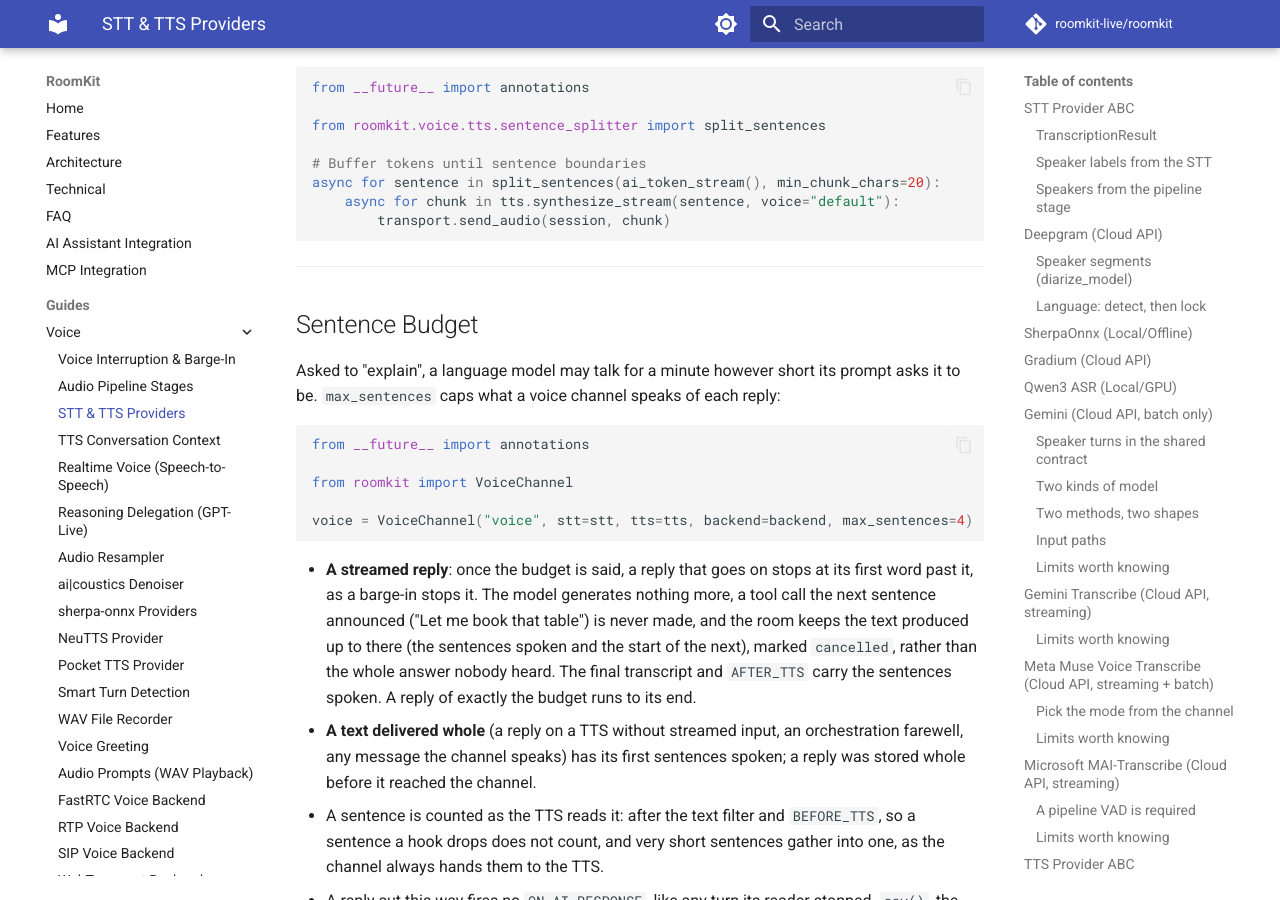
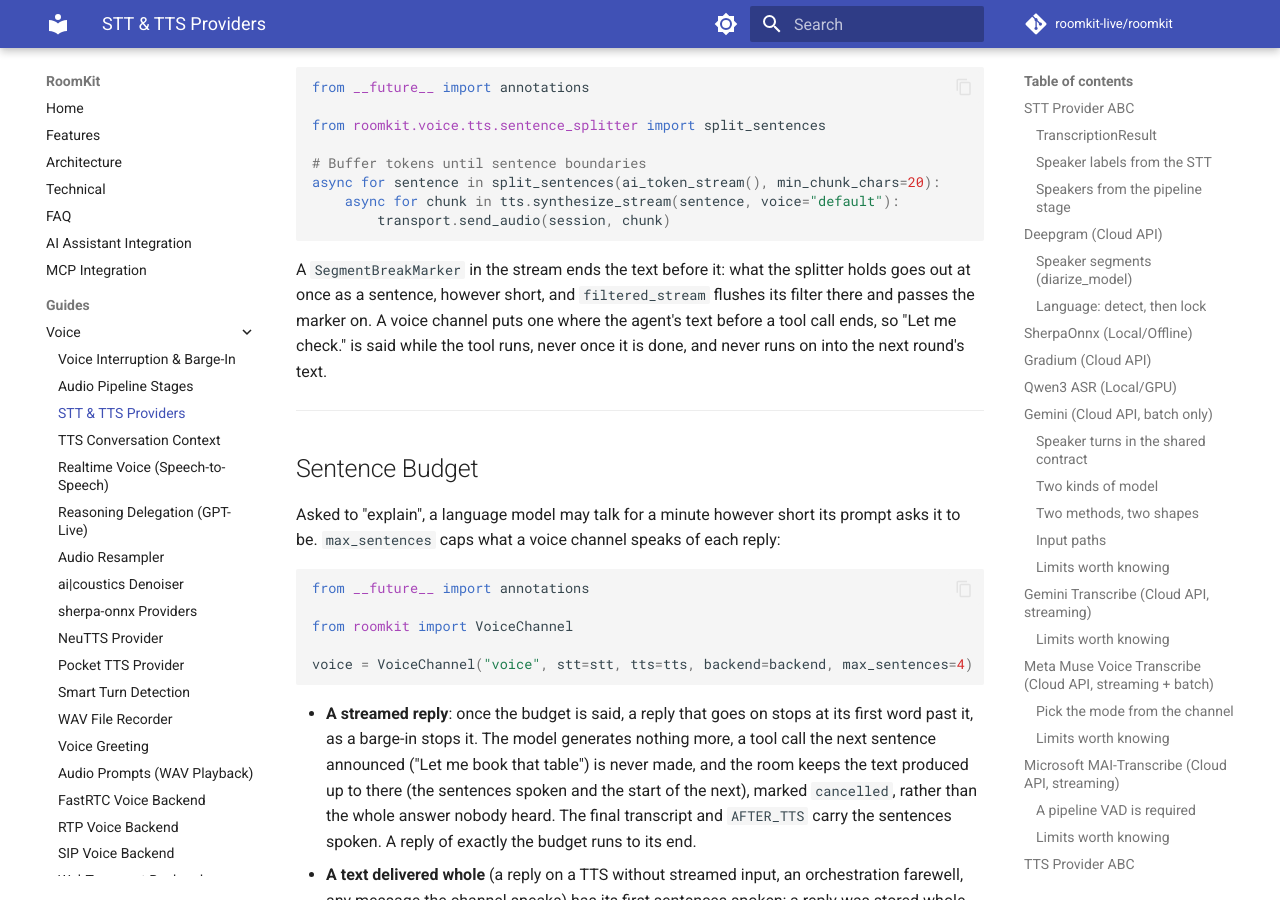
Before and after one commit to roomkit-live/roomkit-docs, an MkDocs documentation site: the page built from docs/guides/stt-tts-providers.md, in a window 1280 px wide and 900 px high, scrolled down 45374 px. Built offline with MkDocs 1.6.1 and Material for MkDocs 9.7.7, drawn with Linux system fonts in a browser that asks for light colours; comment, search, counter and statistics services are not loaded.

Commit message:
docs: a segment break ends the sentence the splitter holds, so the text before a tool call is said before it runs (RMK-695)

````diff
--- a/docs/guides/stt-tts-providers.md
+++ b/docs/guides/stt-tts-providers.md
@@ -1944,6 +1944,13 @@ async for sentence in split_sentences(ai_token_stream(), min_chunk_chars=20):
         transport.send_audio(session, chunk)
 ```
 
+A `SegmentBreakMarker` in the stream ends the text before it: what the splitter
+holds goes out at once as a sentence, however short, and `filtered_stream`
+flushes its filter there and passes the marker on. A voice channel puts one
+where the agent's text before a tool call ends, so "Let me check." is said
+while the tool runs, never once it is done, and never runs on into the next
+round's text.
+
 ---
 
 ## Sentence Budget
````
